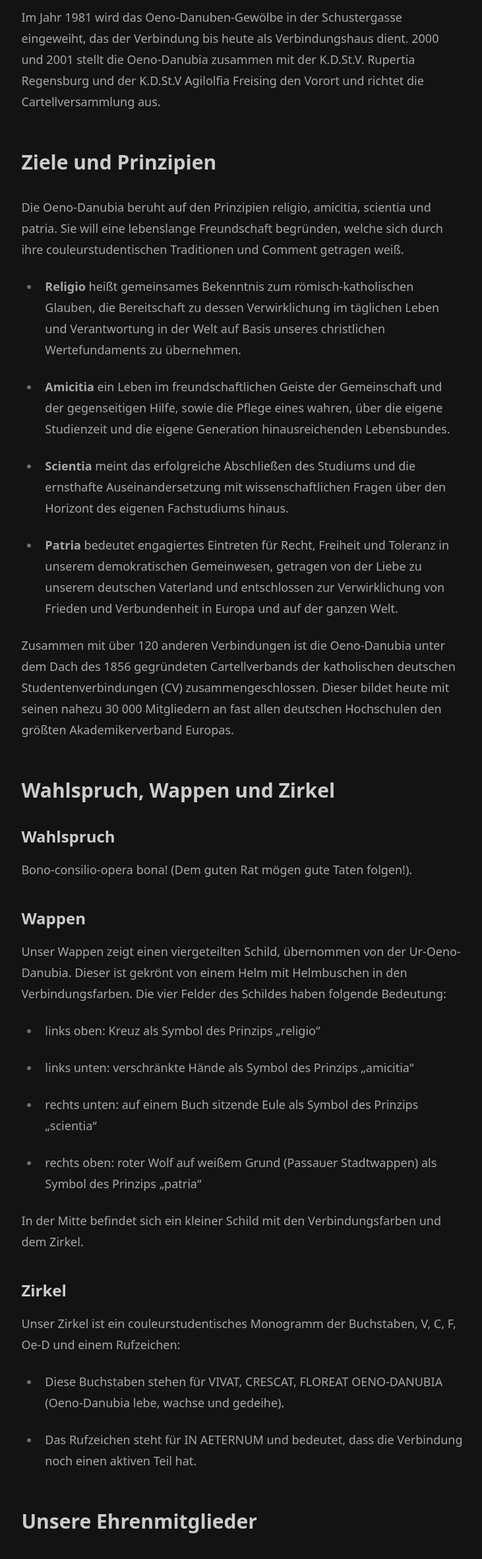
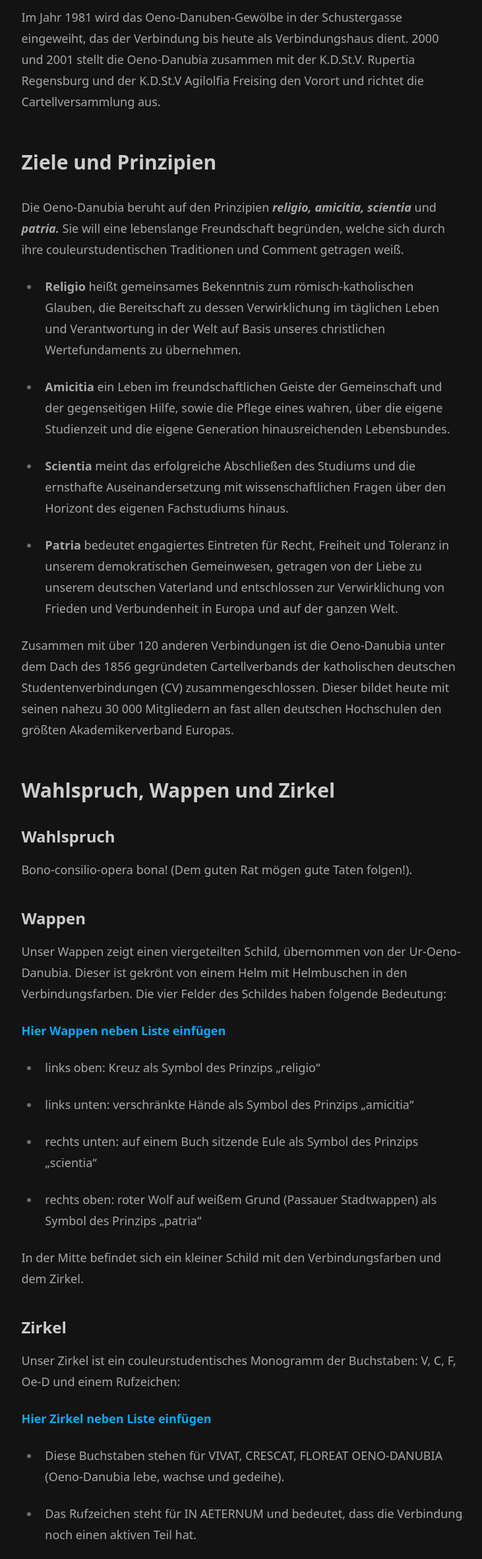
Before and after one commit to managrsphere/oeno-danubia, a Nuxt app: page /about in a window 1280 px wide. Shown: the part 930-3293 px from the top of the page at 66% size, without its empty margins (273-1004 px from the left). Built offline with nearby package versions, Linux system fonts and the light colour scheme.

Commit message:
Adjustments to index layout

```diff
--- a/pages/about.vue
+++ b/pages/about.vue
@@ -37,7 +37,7 @@
             </p>
             <h2>Ziele und Prinzipien</h2>
             <p>
-                Die Oeno-Danubia beruht auf den Prinzipien religio, amicitia, scientia und patria. Sie will eine
+                Die Oeno-Danubia beruht auf den Prinzipien <span class="italic font-semibold">religio, amicitia, scientia</span> und <span class="italic font-semibold">patria.</span> Sie will eine
                 lebenslange
                 Freundschaft begründen, welche sich durch ihre couleurstudentischen Traditionen und Comment getragen
                 weiß.
@@ -94,6 +94,7 @@
                 von einem Helm mit Helmbuschen in den Verbindungsfarben. Die vier Felder des Schildes haben folgende
                 Bedeutung:
             </p>
+            <p class="font-bold text-info">Hier Wappen neben Liste einfügen</p>
             <ul>
                 <li>
                     <p>
@@ -121,8 +122,9 @@
             </p>
             <h3>Zirkel</h3>
             <p>
-                Unser Zirkel ist ein couleurstudentisches Monogramm der Buchstaben, V, C, F, Oe-D und einem Rufzeichen:
+                Unser Zirkel ist ein couleurstudentisches Monogramm der Buchstaben: V, C, F, Oe-D und einem Rufzeichen:
             </p>
+            <p class="font-bold text-info">Hier Zirkel neben Liste einfügen</p>
             <ul>
                 <li>
                     <p>
--- a/pages/index.vue
+++ b/pages/index.vue
@@ -16,13 +16,13 @@
           <nuxt-link to="/contact.vue" class="btn btn-secondary">Mitglied werden</nuxt-link>
         </div>
       </div>
-      <div class="md:w-1/3 relative">
+      <div class="md:w-1/3 relative mt-4">
         <img src="public/Singen_Abend.png" alt="Gemeinsames Singen bei Kerzenlicht" class="w-full h-full object-cover rounded-lg opacity-70">
       </div>
     </section>
 
   <!-- Section 2 -->
-<section class="flex flex-col md:flex-row bg-neutral text-neutral-content p-8">
+<section class="flex flex-col-reverse md:flex-row bg-neutral text-neutral-content p-8">
   <div class="md:w-2/3 flex flex-col space-y-4">
     <div class="card bg-base-100 text-base-content shadow-xl">
       <figure class="image-container">
@@ -52,14 +52,14 @@
       </div>
     </div>
   </div>
-  <div class="md:w-1/3 bg-accent p-8 flex flex-col items-center justify-center text-center rounded-lg md:ml-4">
+  <div class="md:w-1/3 bg-accent p-8 flex flex-col items-center justify-center text-center rounded-lg sm:mb-4 md:ml-4">
     <div class="badge badge-primary badge-lg">Benefits</div>
-    <h2 class="prose lg:prose-lg text-accent-content text-4xl font-bold">Was dich erwartet</h2>
+    <h2 class="prose lg:prose-lg text-accent-content text-4xl lg-text-4xl font-bold">Was dich erwartet</h2>
   </div>
 </section>
 
     <!-- Section 3 -->
-    <section class="flex flex-col md:flex-row bg-accent text-accent-content p-8">
+    <section class="flex flex-col-reverse md:flex-row bg-accent text-accent-content p-8">
       <div class="md:w-2/3 p-8 flex flex-col space-y-4">
         <div class="collapse">
           <input type="checkbox" class="peer" />
@@ -97,7 +97,7 @@
       </div>
       <div class="md:w-1/3 bg-neutral p-8 flex flex-col items-center justify-center text-center rounded-lg lg:ml-4">
         <div class="badge badge-secondary badge-lg">FAQ</div>
-        <h2 class="prose lg:prose-lg text-neutral-content text-4xl font-bold">Antworten auf deine Fragen</h2>
+        <h2 class="prose lg:prose-lg text-neutral-content text-4xl lg:text-4xl font-bold">Antworten auf deine Fragen</h2>
       </div>
     </section>
 
@@ -110,7 +110,7 @@
 
 <style scoped>
 .image-container {
-    height: 14rem; /* Adjust height as needed */
+    height: 14rem;
     overflow: hidden;
   }
 
```
Also changed, not shown: assets/Montur_Gruppe_Cropped.JPG (deleted), public/Montur_Gruppe.png (added).
